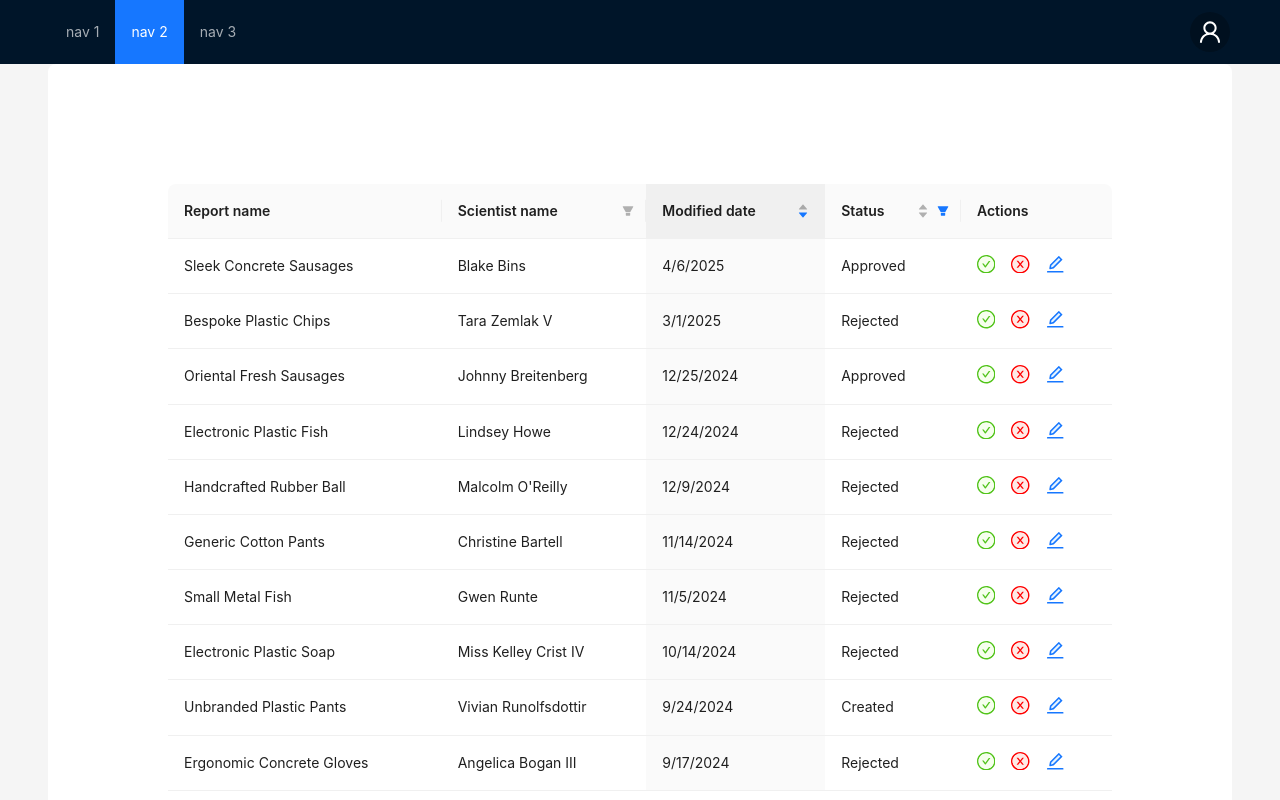
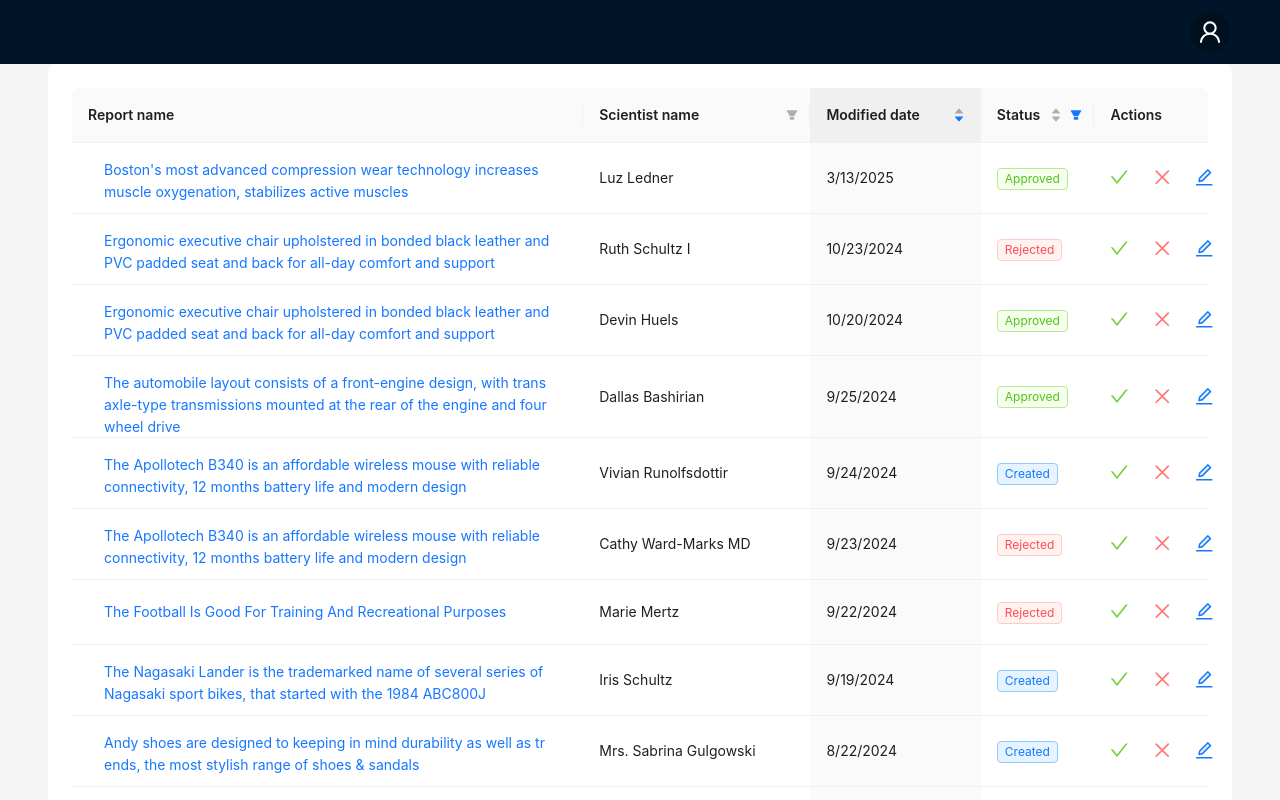
Before and after one commit to bloadvenro/preskills2024, a Next.js app in the folder frontend2/: page /reports in a window 1280 px wide. Shown: the top 800 px of the page. Built offline with nearby package versions, Linux system fonts and the light colour scheme.

Commit message:
some nextjs work

```diff
--- a/frontend2/src/app/protected-layout.tsx
+++ b/frontend2/src/app/protected-layout.tsx
@@ -7,10 +7,12 @@ import Link from "next/link";
 
 const { Header, Content, Footer } = Layout;
 
-const items = new Array(3).fill(null).map((_, index) => ({
-  key: String(index + 1),
-  label: `nav ${index + 1}`,
-}));
+// const items = new Array(3).fill(null).map((_, index) => ({
+//   key: String(index + 1),
+//   label: `nav ${index + 1}`,
+// }));
+
+const items = [] as any[];
 
 const ProtectedLayout: React.FC<{ children: React.ReactNode }> = ({ children }) => {
   const {
--- /dev/null
+++ b/frontend2/src/app/reports/[reportId]/page.tsx
@@ -0,0 +1,7 @@
+import { NextPage } from "next";
+
+const ReportEditPage: NextPage = () => {
+  return <div>View report</div>;
+};
+
+export default ReportEditPage;
--- a/frontend2/src/app/report/form.tsx
+++ b/frontend2/src/app/reports/new/form.tsx
@@ -109,7 +109,6 @@ export default function ReportForm() {
             </Form.Item>
 
             <Form.Item>
-              <SubmitButton />
               <div className="flex h-8 items-end space-x-1" aria-live="polite" aria-atomic="true">
                 {false && (
                   <>
@@ -118,6 +117,10 @@ export default function ReportForm() {
                   </>
                 )}
               </div>
+              <Space align="end">
+                <SubmitButton />
+                <CancelButton />
+              </Space>
             </Form.Item>
           </Space>
         </Form>
@@ -141,3 +144,7 @@ function SubmitButton() {
     </Button>
   );
 }
+
+function CancelButton() {
+  return <Button type="default">Cancel</Button>;
+}
--- a/frontend2/src/app/reports/page.tsx
+++ b/frontend2/src/app/reports/page.tsx
@@ -2,7 +2,7 @@ import Reports from "./reports";
 
 export default function Page() {
   return (
-    <main className="p-24">
+    <main>
       <Reports />
     </main>
   );
--- a/frontend2/src/app/reports/reports.tsx
+++ b/frontend2/src/app/reports/reports.tsx
@@ -1,16 +1,12 @@
 "use client";
 
 import React from "react";
-import { Space, Table } from "antd";
+import { Button, Space, Table, Tag } from "antd";
 import type { TableColumnsType, TableProps } from "antd";
+import { green, red } from "@ant-design/colors";
 import { faker } from "@faker-js/faker";
-import {
-  AimOutlined,
-  CheckCircleTwoTone,
-  CloseCircleTwoTone,
-  EditTwoTone,
-  UpOutlined,
-} from "@ant-design/icons";
+import { CloseOutlined, EditTwoTone, CheckOutlined } from "@ant-design/icons";
+import Link from "next/link";
 
 enum ReportStatus {
   Created, // 0
@@ -18,6 +14,13 @@ enum ReportStatus {
   Rejected, // 2
   Sent, // 3
 }
+
+const tagMap = {
+  [ReportStatus.Created]: <Tag color="processing">{ReportStatus[ReportStatus.Created]}</Tag>,
+  [ReportStatus.Approved]: <Tag color="success">{ReportStatus[ReportStatus.Approved]}</Tag>,
+  [ReportStatus.Rejected]: <Tag color="error">{ReportStatus[ReportStatus.Rejected]}</Tag>,
+  [ReportStatus.Sent]: <Tag color="default">{ReportStatus[ReportStatus.Sent]}</Tag>,
+};
 
 interface DataType {
   key: React.Key;
@@ -30,7 +33,7 @@ interface DataType {
 
 const data: DataType[] = Array.from({ length: 30 }).map((_, i) => ({
   key: i.toString(),
-  name: faker.commerce.productName(),
+  name: faker.commerce.productDescription(),
   scientist: faker.person.fullName(),
   modifiedAt: faker.date.anytime(),
   status: faker.helpers.enumValue(ReportStatus),
@@ -41,6 +44,20 @@ const columns: TableColumnsType<DataType> = [
   {
     title: "Report name",
     dataIndex: "name",
+    render: (value) => (
+      <Link href="/reports/1">
+        <Button
+          type="link"
+          style={{
+            wordBreak: "break-all",
+            whiteSpace: "normal",
+            textAlign: "left",
+          }}
+        >
+          {value}
+        </Button>
+      </Link>
+    ),
   },
   {
     title: "Scientist name",
@@ -49,6 +66,7 @@ const columns: TableColumnsType<DataType> = [
     filterMode: "tree",
     filterSearch: true,
     onFilter: (value, record) => record.scientist.startsWith(value as string),
+    width: "20%",
   },
   {
     title: "Modified date",
@@ -56,6 +74,7 @@ const columns: TableColumnsType<DataType> = [
     defaultSortOrder: "descend",
     sorter: (a, b) => +a.modifiedAt - +b.modifiedAt,
     render: (date) => date.toLocaleDateString(),
+    width: "15%",
   },
   {
     title: "Status",
@@ -68,30 +87,48 @@ const columns: TableColumnsType<DataType> = [
     filterMode: "tree",
     filterSearch: true,
     onFilter: (value, record) => record.status === value,
-    render: (value) => ReportStatus[value],
+    render: (value: ReportStatus) => tagMap[value],
     sorter: (a, b) => a.status - b.status,
+    width: "10%",
   },
   {
+    width: "10%",
     title: "Actions",
     dataIndex: "actions",
     render: (availableActions) => {
       const actions = [
         {
           name: "1",
-          icon: <CheckCircleTwoTone twoToneColor="#52c41a" style={{ fontSize: "1.32em" }} />,
+          icon: (
+            <CheckOutlined
+              style={{ color: green[4] }}
+              onClick={() => alert("APPROVED")}
+              title="Approve"
+            />
+          ),
         },
         {
           name: "1",
-          icon: <CloseCircleTwoTone twoToneColor="#f00" style={{ fontSize: "1.32em" }} />,
+          icon: (
+            <CloseOutlined
+              style={{ color: red[3] }}
+              onClick={() => alert("REJECTED")}
+              title="Reject"
+            />
+          ),
         },
         {
           name: "2",
-          icon: <EditTwoTone style={{ fontSize: "1.32em" }} />,
+          icon: (
+            <Link href={`/report/1`}>
+              <EditTwoTone title="Edit" />
+            </Link>
+          ),
         },
       ].filter((action) => availableActions.find((name: string) => name === action.name));
 
       return (
-        <Space size="middle">
+        <Space size="large" style={{ fontSize: "1.32em" }}>
           {actions.map((action, i) => (
             <div key={i}>{action.icon}</div>
           ))}
@@ -105,6 +142,14 @@ const onChange: TableProps<DataType>["onChange"] = (pagination, filters, sorter,
   console.log("params", pagination, filters, sorter, extra);
 };
 
-const Reports: React.FC = () => <Table columns={columns} dataSource={data} onChange={onChange} />;
+const Reports: React.FC = () => (
+  <Table
+    tableLayout="fixed"
+    columns={columns}
+    dataSource={data}
+    onChange={onChange}
+    className="w-full"
+  />
+);
 
 export default Reports;
```
Also changed, not shown: frontend2/src/app/reports/[reportId]/edit/form.tsx (renamed from frontend2/src/app/report/[...reportId]/form.tsx), frontend2/src/app/reports/[reportId]/edit/page.tsx (renamed from frontend2/src/app/report/[...reportId]/page.tsx), frontend2/src/app/reports/new/page.tsx (renamed from frontend2/src/app/report/page.tsx).
